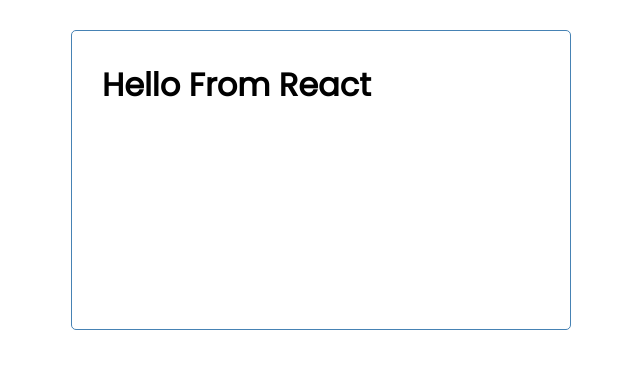
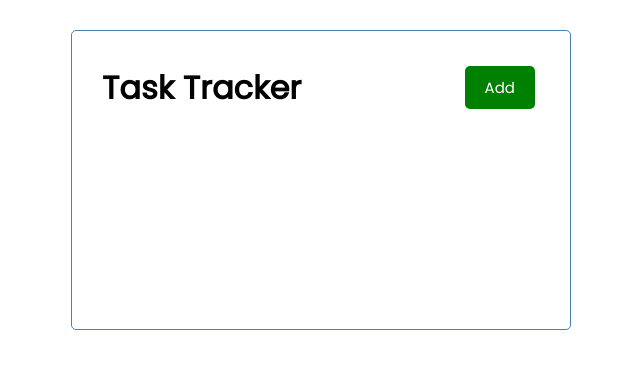
Before and after one commit to davidauza-engineer/React-Task-Tracker, a React (Create React App) app: page / in a window 1280 px wide. Shown: the top 368 px of the page, without its empty margins (319-959 px from the left). Built offline with nearby package versions, Linux system fonts and the light colour scheme.

Commit message:
Add Header and Button component

```diff
--- a/src/App.js
+++ b/src/App.js
@@ -1,7 +1,9 @@
+import Header from './components/Header';
+
 function App() {
   return (
     <div className="container">
-      <h1>Hello From React</h1>
+      <Header />
     </div>
   );
 }
--- /dev/null
+++ b/src/components/Button.js
@@ -0,0 +1,20 @@
+import PropTypes from 'prop-types';
+
+const Button = ({ color, text, clickHandler }) => {
+  return <button onClick={clickHandler} style={{backgroundColor: color}} class='btn'>
+           {text}
+         </button>
+}
+
+Button.defaultProps = {
+  color: 'black',
+  text: 'hello',
+}
+
+Button.propTypes = {
+  color: PropTypes.string.isRequired,
+  text: PropTypes.string.isRequired,
+  clicHandler: PropTypes.func
+}
+
+export default Button;
--- /dev/null
+++ b/src/components/Header.js
@@ -0,0 +1,31 @@
+import PropTypes from 'prop-types';
+import Button from './Button';
+
+const Header = ({ title }) => {
+  const clickHandler = () => {
+    console.log('Click');
+  }
+
+  return (
+    <header className='header'>
+      <h1>{title}</h1>
+      <Button color='green' text='Add' clickHandler={clickHandler} />
+    </header>
+  )
+}
+
+Header.defaultProps = {
+  title: 'Task Tracker'
+}
+
+Header.propTypes = {
+  title: PropTypes.string.isRequired
+}
+
+// CSS in JS
+// const headingStyle = {
+//   color: 'red',
+//   backgroundColor: 'black'
+// }
+
+export default Header;
```
